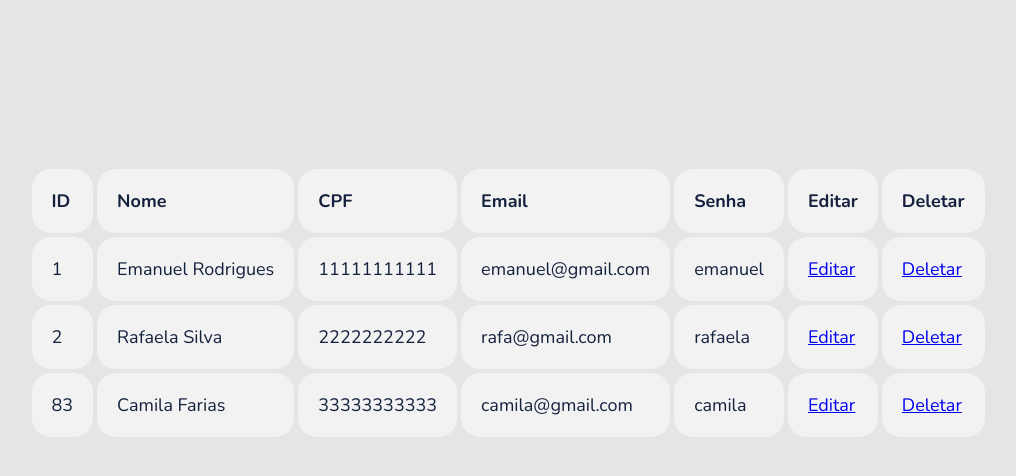
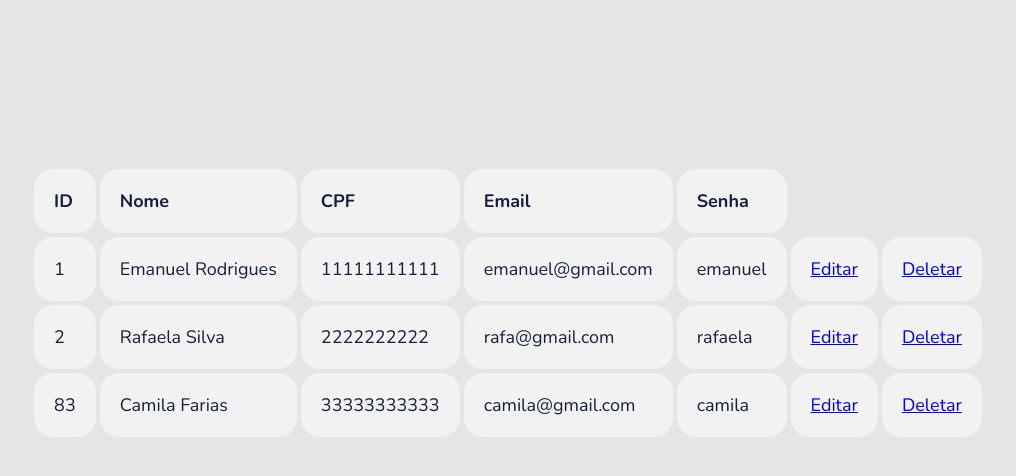
Before and after one commit to Agelidev/PetAqui, a PHP site: template views/tabelacli.php in a window 1280 px wide. Shown: the part 97-573 px from the top of the page, without its empty margins (132-1148 px from the left). Run offline with PHP 8.4, Linux system fonts and the light colour scheme; the template is opened without the code that fills it, so the values that code supplies are empty; data comes from the database, SQL or seed files in the repository.

Commit message:
Revert "deletar"
This reverts commiRevert "deletar"

This reverts commit f1165acd590574efbd6ef23fd8a1cc376d950a5a.

~                                                                               ~                                                                               ~                                                                               ~  t f1165acd590574efbd6ef23fd8a1cc376d950a5a.

```diff
--- a/views/tabelacli.php
+++ b/views/tabelacli.php
@@ -26,8 +26,6 @@ if (!$consulta_cadastro) {
                 <th>CPF</th>
                 <th>Email</th>
                 <th>Senha</th>
-                <th>Editar</th>
-                <th>Deletar</th>
             </tr>
         </thead>
         <tbody>
@@ -42,6 +40,7 @@ if (!$consulta_cadastro) {
                     echo '<td>' . $linha['senha_cli'] . '</td>';
                     echo '<td> <a href="edita_cliente.php?idparametro='.$linha['id_cli'].'">Editar</a> </td> </td>';
                     echo '<td> <a href="deleta_cliente.php?idparametro='.$linha['id_cli'].'">Deletar</a> </td> </tr>';
+                    echo '</tr>';
                 }
         ?>
         </tbody>
```
